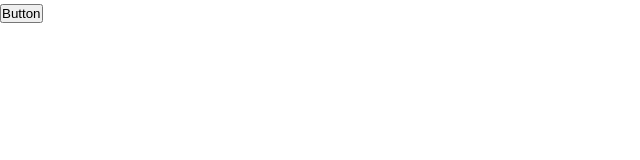
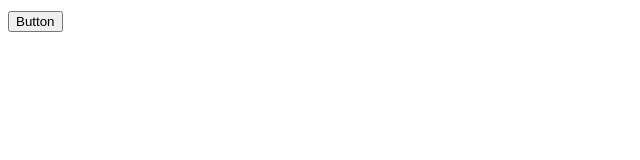
Before and after one commit to ahmedGHANIM327/agh-ui, a React (Vite) app: page / in a window 1280 px wide. Shown: the top 160 px of the page, without its empty margins (0-640 px from the left). Built offline with nearby package versions, Linux system fonts and the light colour scheme.

Commit message:
style: refactor Card component styles and update version to 0.2.9

```diff
--- a/package.json
+++ b/package.json
@@ -1,6 +1,6 @@
 {
   "name": "@aghanim1206/ui-react",
-  "version": "0.2.8",
+  "version": "0.2.9",
   "type": "module",
   "main": "./dist/index.js",
   "module": "./dist/index.js",
--- a/src/components/card/Card.module.css
+++ b/src/components/card/Card.module.css
@@ -1,4 +1,3 @@
-@layer ds-components {
 :where(.card) {
     width: 100%;
 
@@ -17,4 +16,3 @@
 
     overflow: hidden;
 }
-}
--- a/src/components/card/Card.tsx
+++ b/src/components/card/Card.tsx
@@ -11,8 +11,8 @@ const Card = ({
                   ...props
               }: CardProps) => {
     const classes = [
-        styles.card,
         className,
+        styles.card
     ]
         .filter(Boolean)
         .join(" ");
--- a/src/index.css
+++ b/src/index.css
@@ -195,16 +195,8 @@
     --border: #d4c9e8;
 }
 
-@layer base {
-    *, *::before, *::after {
-        box-sizing: border-box;
-        margin: 0;
-        padding: 0;
-    }
-
-    body {
-        font-family: var(--font-sans);
-    }
+body {
+    font-family: var(--font-sans);
 }
 
 
```
Lines whose indentation alone changed are shown as unchanged.
